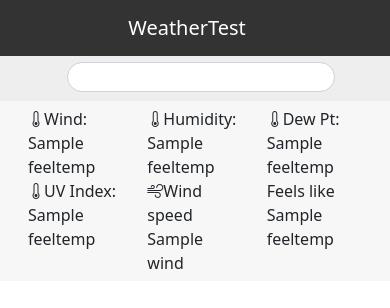
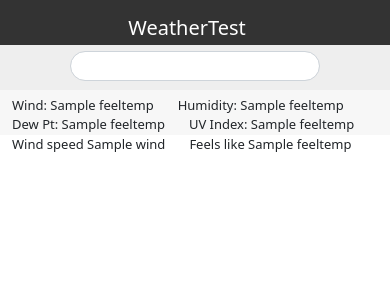
Before and after one commit to wangerion/Flask-Weather, a Flask app: template templates/index.html in a window 390 px wide. Shown: the top 308 px of the page. Run offline with Flask 2, Linux system fonts and the light colour scheme; the template is opened without the code that fills it: most values are stand-ins (such as "Sample title", 1, 10 or a date in 2020).

Commit message:
Small UI changes and responsivness

```diff
--- a/static/styles.css
+++ b/static/styles.css
@@ -1,5 +1,6 @@
 .navbar-custom {
     background-color: #333333;
+    height: 45px;
 }
 .navbar-custom .navbar-brand {
     color: white;
@@ -38,6 +39,7 @@
 
 .searchbox {
     height: 1.875rem;
+    width: 22.813rem;
     border-radius: 1.56rem;
     margin: 0.37rem;
     text-align: center;
@@ -55,12 +57,19 @@
 
 @media screen and (min-width: 992px) {
     .searchbox {
-        width: 700px;
+        width: 43.75rem;
+    }
+}
+@media screen and (max-width: 600px) {
+    .searchbox {
+        width: 15.625rem;
     }
 }
 
 .finfo {
+    font-size: small;
+    height: 2.813rem;
     background-color: #f7f7f7;
     padding-top: 0.37rem;
-    padding-bottom: 00.37rem;
+    padding-bottom: 0.37rem;
 }
--- a/templates/index.html
+++ b/templates/index.html
@@ -1,16 +1,16 @@
 {% extends "layout.html" %}
 
 {% block body %}
-    {% if city %}
-    <div class="containter-fluid d-flex justify-content-center finfo">
-        <div class="row mx-3">
-            <div class="col"><i class="bi bi-thermometer"></i>Wind: {{city.feeltemp}}</div>
-            <div class="col"><i class="bi bi-thermometer"></i>Humidity: {{city.feeltemp}}</div>
-            <div class="col"><i class="bi bi-thermometer"></i>Dew Pt: {{city.feeltemp}}</div>
-            <div class="col"><i class="bi bi-thermometer"></i>UV Index: {{city.feeltemp}}</div>
-            <div class="col"><i class="bi bi-wind"></i>Wind speed {{city.wind}}</div>
-            <div class="col">Feels like {{city.feeltemp}}</div>
-        </div>
+{% if city %}
+<div class="containter-fluid d-flex justify-content-center finfo">
+    <div class="row row-cols-auto mx-0">
+        <div class="col">Wind: {{city.feeltemp}}</div>
+        <div class="col">Humidity: {{city.feeltemp}}</div>
+        <div class="col">Dew Pt: {{city.feeltemp}}</div>
+        <div class="col">UV Index: {{city.feeltemp}}</div>
+        <div class="col">Wind speed {{city.wind}}</div>
+        <div class="col">Feels like {{city.feeltemp}}</div>
     </div>
-    {% endif %}
+</div>
+{% endif %}
 {% endblock %}
```
